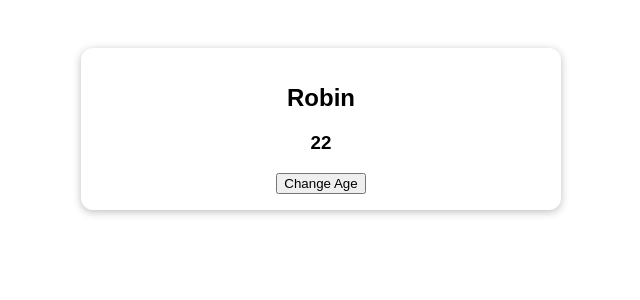
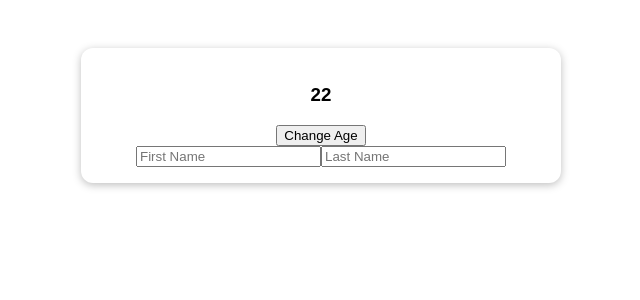
Before and after one commit to devR2001/migrate-to-composition-api, a Vue app: page / in a window 1280 px wide. Shown: the top 300 px of the page, without its empty margins (319-959 px from the left). Built offline with nearby package versions, Linux system fonts and the light colour scheme; the HTML template or start-up script is replaced by a standard one.

Commit message:
Replacing "Computed Properties" with the "computed" Function

```diff
--- a/src/App.vue
+++ b/src/App.vue
@@ -4,15 +4,20 @@
     <h3>{{ userAge }}</h3>
     <!-- <h2>{{ user }}</h2> -->
     <button @click="changeAge">Change Age</button>
+    <div>
+      <input type="text" placeholder="First Name" @input="setFirstName" />
+      <input type="text" placeholder="Last Name" @input="setLastName" />
+    </div>
   </section>
 </template>
 
 <script setup>
-import { ref } from 'vue';
+import { ref, computed } from 'vue';
 // import { reactive } from 'vue';
 
-const userName = ref('Robin');
 const userAge = ref(22);
+const firstName = ref('');
+const lastName = ref('');
 
 // Reactive only works with Objects
 // An object is a must have
@@ -24,6 +29,18 @@
 const changeAge = () => {
   userAge.value++;
 };
+
+function setFirstName(event) {
+  firstName.value = event.target.value;
+}
+
+function setLastName(event) {
+  lastName.value = event.target.value;
+}
+
+const userName = computed(function () {
+  return firstName.value + ' ' + lastName.value;
+});
 
 // setTimeout(function () {
 //   user.name = 'Haas';
```
